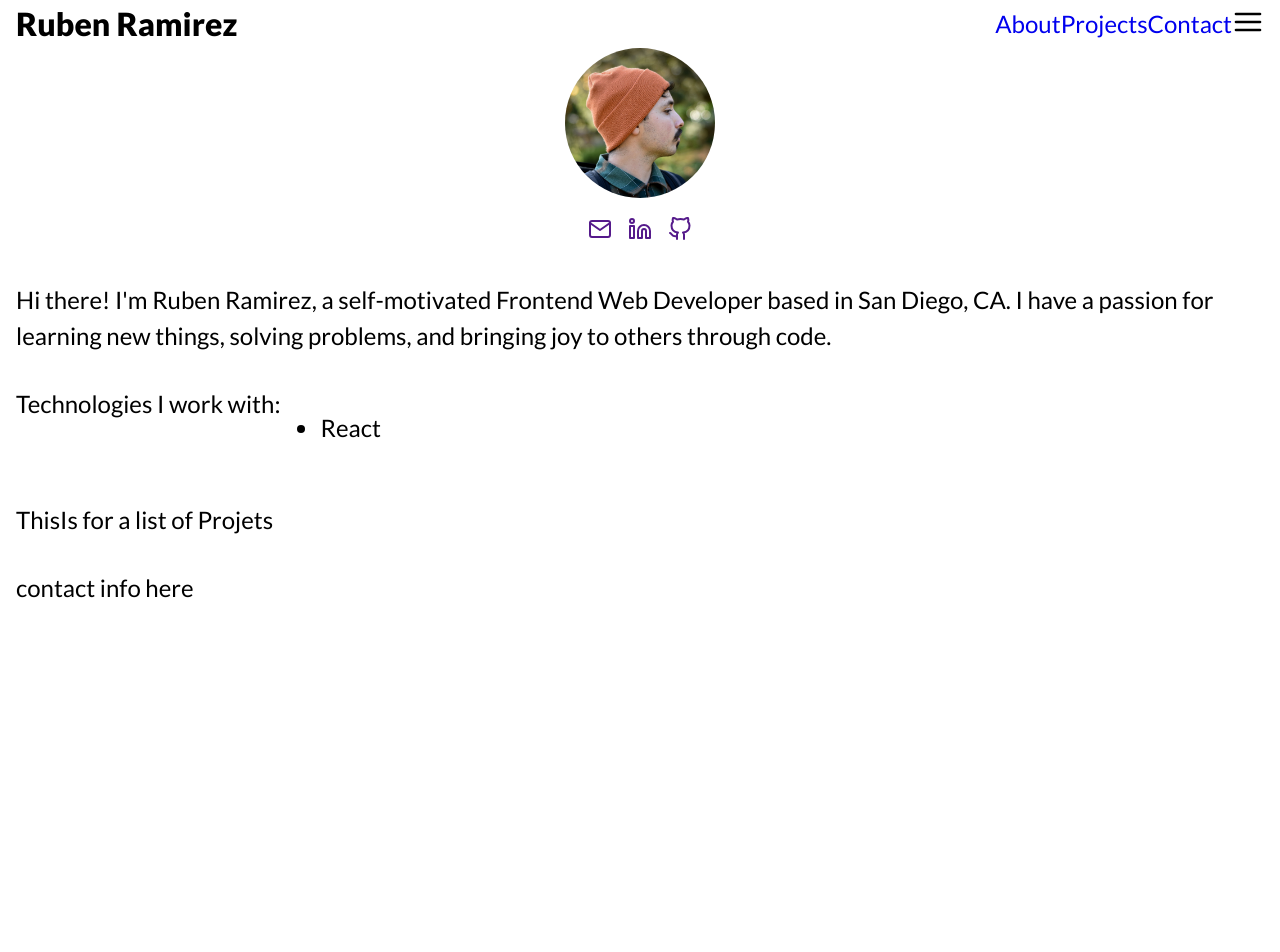
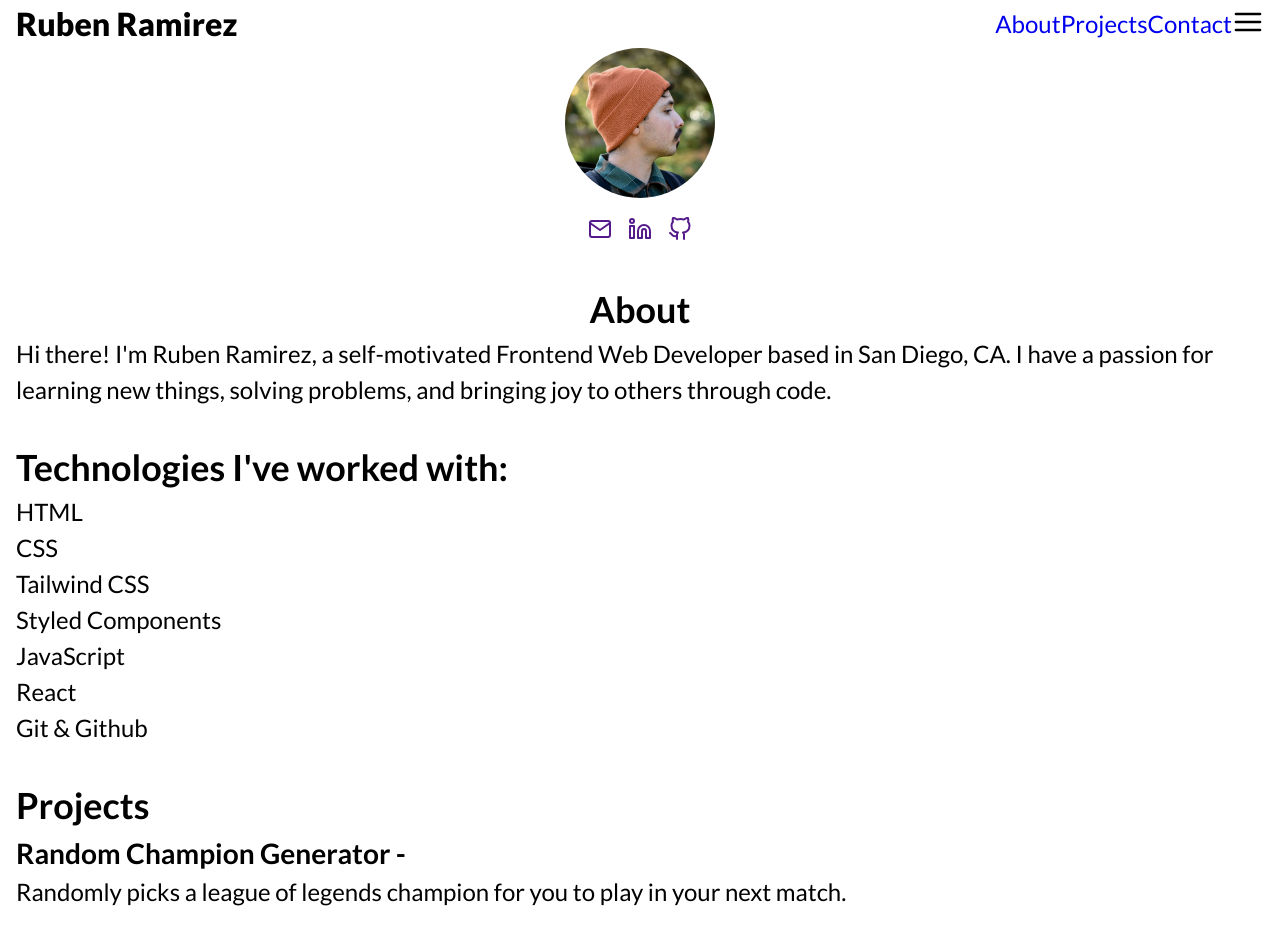
Before and after one commit to rramirez216/rubenramirezdev, a React (Create React App) app: page / in a window 1280 px wide. Shown: the top 952 px of the page. Before the commit the page ends 800 px from the top, so only its background shows below. Built offline with nearby package versions, Linux system fonts and the light colour scheme.

Commit message:
adds h2 element at the top

```diff
--- a/src/components/About.js
+++ b/src/components/About.js
@@ -4,7 +4,7 @@ import styled from 'styled-components'
 const About = () => {
   return (
     <Wrapper>
-      {/* <h1>About</h1> */}
+      <h2>About</h2>
       <p>
         Hi there! I'm Ruben Ramirez, a self-motivated Frontend Web Developer
         based in San Diego, CA. I have a passion for learning new things,
--- a/src/components/Contact.js
+++ b/src/components/Contact.js
@@ -4,6 +4,7 @@ import styled from 'styled-components'
 const Contact = () => {
   return (
     <Wrapper>
+      <h2>Get In Touch</h2>
       <div>
         <p>contact info here</p>
       </div>
@@ -13,5 +14,6 @@ const Contact = () => {
 
 const Wrapper = styled.div`
   display: flex;
+  flex-flow: column;
 `
 export default Contact
--- a/src/components/ProjectList.js
+++ b/src/components/ProjectList.js
@@ -1,16 +1,23 @@
 import React from 'react'
 import styled from 'styled-components'
+import Project from './Project'
 
 const ProjectList = () => {
   return (
     <Wrapper>
-      <div>This</div>
-      <div>Is for a list of Projets</div>
+      <h2>Projects</h2>
+      <Project
+        title={'Random Champion Generator'}
+        summary={
+          'Randomly picks a league of legends champion for you to play in your next match.'
+        }
+      />
     </Wrapper>
   )
 }
 
 const Wrapper = styled.div`
   display: flex;
+  flex-flow: column;
 `
 export default ProjectList
--- a/src/components/Skills.js
+++ b/src/components/Skills.js
@@ -4,15 +4,28 @@ import styled from 'styled-components'
 const Skills = () => {
   return (
     <Wrapper>
-      <p>Technologies I work with:</p>
-      <ul>
-        <li>React</li>
-      </ul>
+      <h2>Technologies I've worked with:</h2>
+      <List>
+        <ListItem>HTML</ListItem>
+        <ListItem>CSS</ListItem>
+        <ListItem>Tailwind CSS</ListItem>
+        <ListItem>Styled Components</ListItem>
+        <ListItem>JavaScript</ListItem>
+        <ListItem>React</ListItem>
+        <ListItem>Git & Github</ListItem>
+      </List>
     </Wrapper>
   )
 }
 
 const Wrapper = styled.div`
   display: flex;
+  flex-flow: column;
 `
+const List = styled.ul`
+  list-style: none;
+  margin: 0;
+  padding: 0;
+`
+const ListItem = styled.li``
 export default Skills
```
